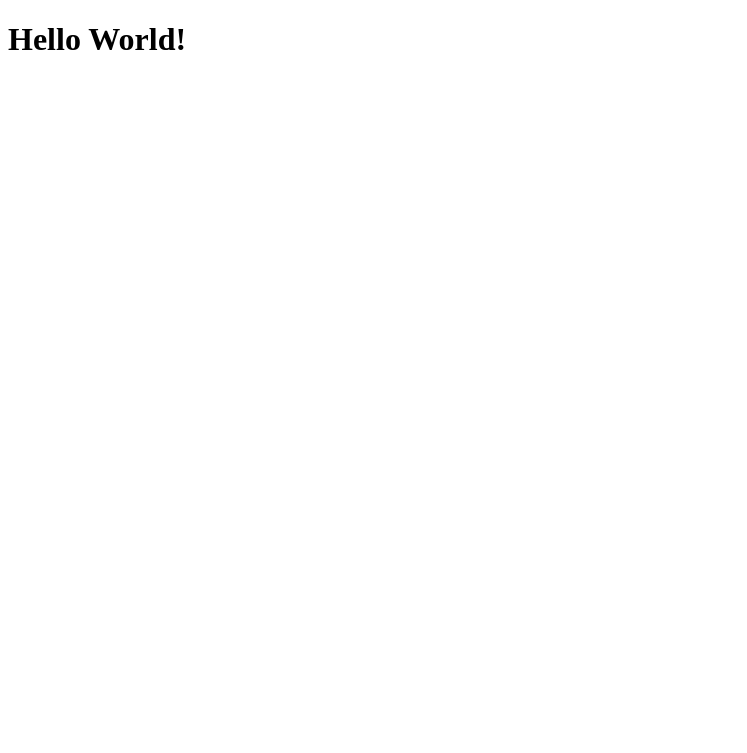
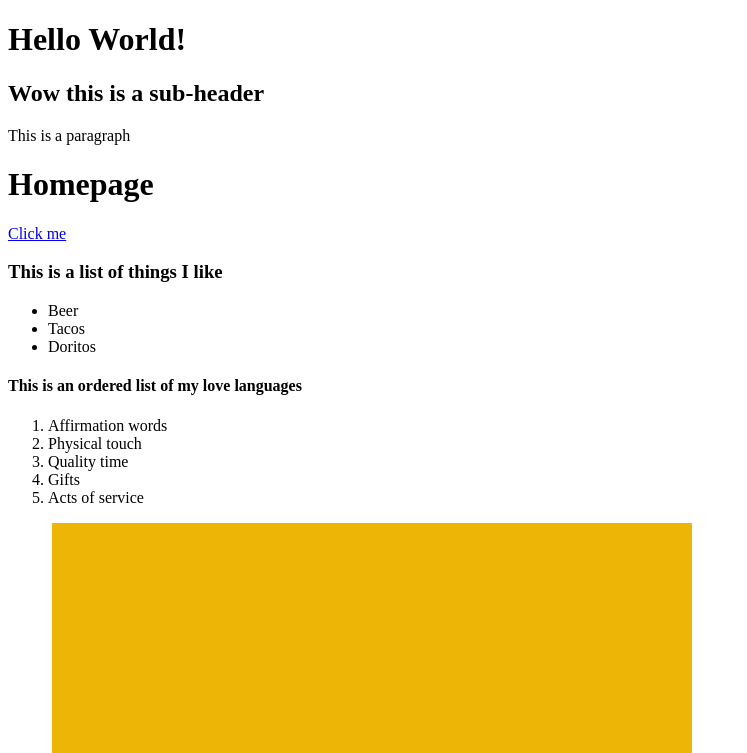
Before and after one commit to ayrtonbric95/html_boilerplate, a plain HTML site: page index.html in a window 1280 px wide. Shown: the top 753 px of the page, without its empty margins (0-747 px from the left). Drawn offline with Linux system fonts and the light colour scheme.

Commit message:
Modified index.html, add dog.jpg and about.html

```diff
--- a/index.html
+++ b/index.html
@@ -7,6 +7,39 @@
 
     <body>
         <h1>Hello World!</h1>
+
+        <h2>Wow this is a sub-header</h2>
+        <p>This is a paragraph</p>
+
+        <h1>Homepage</h1>
+        <a href="https://www.theodinproject.com/about">Click me</a>
+
+
+
+
+    <!--This is an example of a comment to remember the syntaxis-->
+
+        <h3>This is a list of things I like</h3>
+        <ul>
+            <li>Beer</li>
+            <li>Tacos</li>
+            <li>Doritos</li>
+        </ul>
+
+        <h4>This is an ordered list of my love languages</h4>
+        <ol>
+            <li>Affirmation words</li>
+            <li>Physical touch</li>
+            <li>Quality time</li>
+            <li>Gifts</li>
+            <li>Acts of service</li>
+        </ol>
+
+        <a href="odin-links-and-images/pages/about.html">About</a>
+
+
+        <img src="odin-links-and-images/images/dog.jpg" alt="A cute dogie">
+
     </body>
 
 </html>
```
Also changed, not shown: odin-links-and-images/pages/about.html (added, +11 -0 lines), odin-links-and-images/images/dog.jpg (added).
